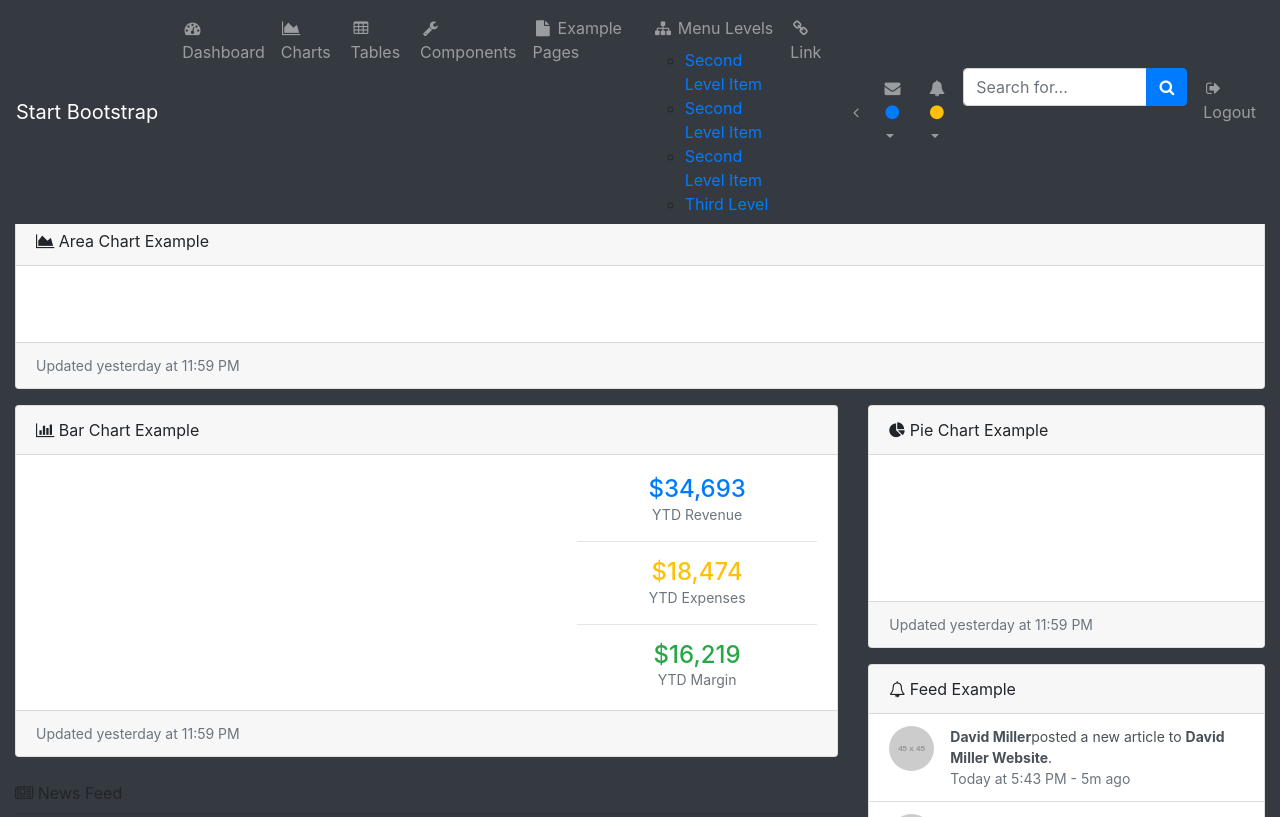
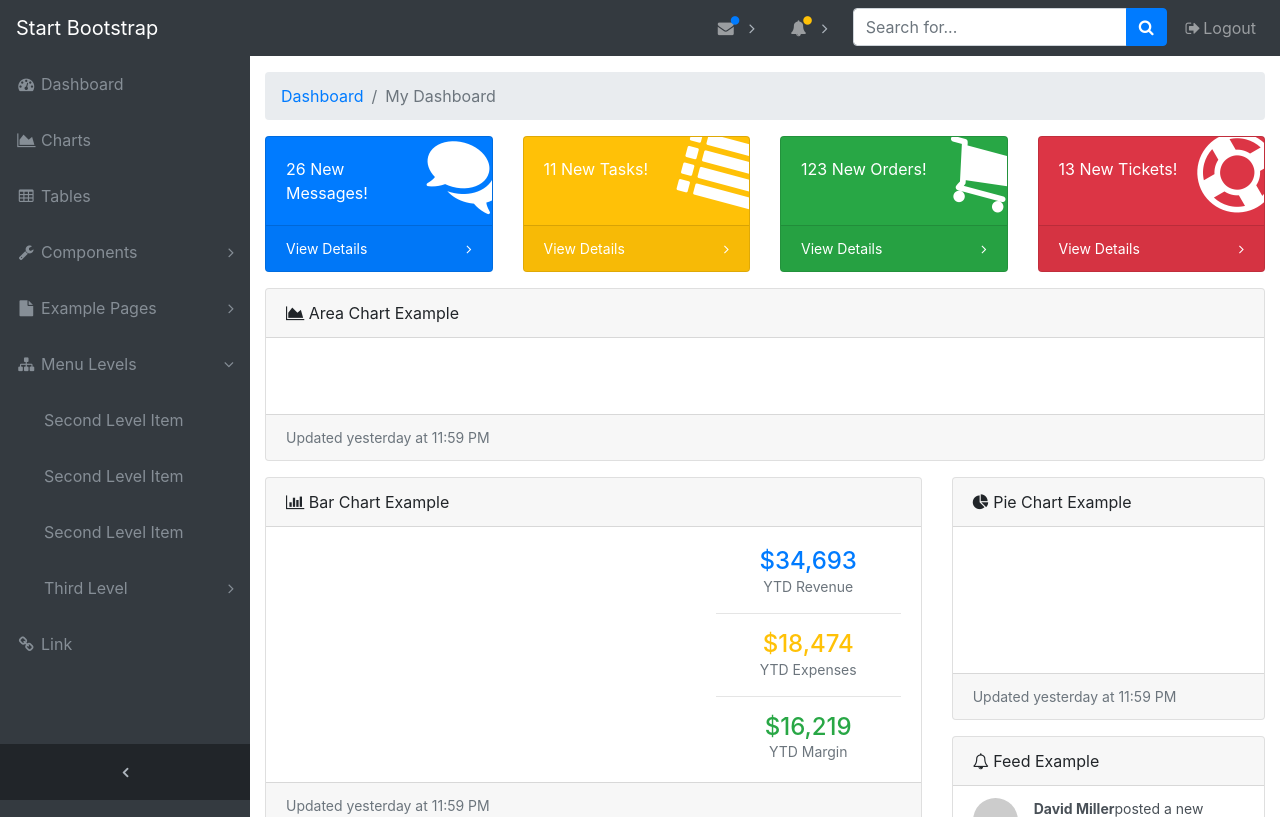
Before and after one commit to joepap981/menooing-ajax, a PHP site: page /admin_index.php in a window 1280 px wide, after a click on "Menu Levels". Shown: the top 817 px of the page. Run offline with PHP 8.4, Linux system fonts and the light colour scheme; grey boxes labelled with a size stand in for pictures from a placeholder-image service; some libraries are stand-ins or nearby versions.

Commit message:
Fix css inport error

```diff
--- a/admin_index.php
+++ b/admin_index.php
@@ -15,7 +15,7 @@
   <!-- Page level plugin CSS-->
   <link href="vendor/datatables/dataTables.bootstrap4.css" rel="stylesheet">
   <!-- Custom styles for this template-->
-  <link href="css/sb-admin.css" rel="stylesheet">
+  <link href="css/admin/admin.css" rel="stylesheet">
 </head>
 
 <body class="fixed-nav sticky-footer bg-dark" id="page-top">
--- /dev/null
+++ b/css/admin/admin.css
@@ -0,0 +1,478 @@
+html {
+  position: relative;
+  min-height: 100%;
+}
+
+body {
+  overflow-x: hidden;
+}
+
+body.sticky-footer {
+  margin-bottom: 56px;
+}
+
+body.sticky-footer .content-wrapper {
+  min-height: calc(100vh - 56px - 56px);
+}
+
+body.fixed-nav {
+  padding-top: 56px;
+}
+
+.content-wrapper {
+  min-height: calc(100vh - 56px);
+  padding-top: 1rem;
+}
+
+.scroll-to-top {
+  position: fixed;
+  right: 15px;
+  bottom: 3px;
+  display: none;
+  width: 50px;
+  height: 50px;
+  text-align: center;
+  color: white;
+  background: rgba(52, 58, 64, 0.5);
+  line-height: 45px;
+}
+
+.scroll-to-top:focus, .scroll-to-top:hover {
+  color: white;
+}
+
+.scroll-to-top:hover {
+  background: #343a40;
+}
+
+.scroll-to-top i {
+  font-weight: 800;
+}
+
+.smaller {
+  font-size: 0.7rem;
+}
+
+.o-hidden {
+  overflow: hidden !important;
+}
+
+.z-0 {
+  z-index: 0;
+}
+
+.z-1 {
+  z-index: 1;
+}
+
+#mainNav .navbar-collapse {
+  overflow: auto;
+  max-height: 75vh;
+}
+
+#mainNav .navbar-collapse .navbar-nav .nav-item .nav-link {
+  cursor: pointer;
+}
+
+#mainNav .navbar-collapse .navbar-sidenav .nav-link-collapse:after {
+  float: right;
+  content: '\f107';
+  font-family: 'FontAwesome';
+}
+
+#mainNav .navbar-collapse .navbar-sidenav .nav-link-collapse.collapsed:after {
+  content: '\f105';
+}
+
+#mainNav .navbar-collapse .navbar-sidenav .sidenav-second-level,
+#mainNav .navbar-collapse .navbar-sidenav .sidenav-third-level {
+  padding-left: 0;
+}
+
+#mainNav .navbar-collapse .navbar-sidenav .sidenav-second-level > li > a,
+#mainNav .navbar-collapse .navbar-sidenav .sidenav-third-level > li > a {
+  display: block;
+  padding: 0.5em 0;
+}
+
+#mainNav .navbar-collapse .navbar-sidenav .sidenav-second-level > li > a:focus, #mainNav .navbar-collapse .navbar-sidenav .sidenav-second-level > li > a:hover,
+#mainNav .navbar-collapse .navbar-sidenav .sidenav-third-level > li > a:focus,
+#mainNav .navbar-collapse .navbar-sidenav .sidenav-third-level > li > a:hover {
+  text-decoration: none;
+}
+
+#mainNav .navbar-collapse .navbar-sidenav .sidenav-second-level > li > a {
+  padding-left: 1em;
+}
+
+#mainNav .navbar-collapse .navbar-sidenav .sidenav-third-level > li > a {
+  padding-left: 2em;
+}
+
+#mainNav .navbar-collapse .sidenav-toggler {
+  display: none;
+}
+
+#mainNav .navbar-collapse .navbar-nav > .nav-item.dropdown > .nav-link {
+  position: relative;
+  min-width: 45px;
+}
+
+#mainNav .navbar-collapse .navbar-nav > .nav-item.dropdown > .nav-link:after {
+  float: right;
+  width: auto;
+  content: '\f105';
+  border: none;
+  font-family: 'FontAwesome';
+}
+
+#mainNav .navbar-collapse .navbar-nav > .nav-item.dropdown > .nav-link .indicator {
+  position: absolute;
+  top: 5px;
+  left: 21px;
+  font-size: 10px;
+}
+
+#mainNav .navbar-collapse .navbar-nav > .nav-item.dropdown.show > .nav-link:after {
+  content: '\f107';
+}
+
+#mainNav .navbar-collapse .navbar-nav > .nav-item.dropdown .dropdown-menu > .dropdown-item > .dropdown-message {
+  overflow: hidden;
+  max-width: none;
+  text-overflow: ellipsis;
+}
+
+@media (min-width: 992px) {
+  #mainNav .navbar-brand {
+    width: 250px;
+  }
+  #mainNav .navbar-collapse {
+    overflow: visible;
+    max-height: none;
+  }
+  #mainNav .navbar-collapse .navbar-sidenav {
+    position: absolute;
+    top: 0;
+    left: 0;
+    -webkit-flex-direction: column;
+    -ms-flex-direction: column;
+    flex-direction: column;
+    margin-top: 56px;
+  }
+  #mainNav .navbar-collapse .navbar-sidenav > .nav-item {
+    width: 250px;
+    padding: 0;
+  }
+  #mainNav .navbar-collapse .navbar-sidenav > .nav-item > .nav-link {
+    padding: 1em;
+  }
+  #mainNav .navbar-collapse .navbar-sidenav > .nav-item .sidenav-second-level,
+  #mainNav .navbar-collapse .navbar-sidenav > .nav-item .sidenav-third-level {
+    padding-left: 0;
+    list-style: none;
+  }
+  #mainNav .navbar-collapse .navbar-sidenav > .nav-item .sidenav-second-level > li,
+  #mainNav .navbar-collapse .navbar-sidenav > .nav-item .sidenav-third-level > li {
+    width: 250px;
+  }
+  #mainNav .navbar-collapse .navbar-sidenav > .nav-item .sidenav-second-level > li > a,
+  #mainNav .navbar-collapse .navbar-sidenav > .nav-item .sidenav-third-level > li > a {
+    padding: 1em;
+  }
+  #mainNav .navbar-collapse .navbar-sidenav > .nav-item .sidenav-second-level > li > a {
+    padding-left: 2.75em;
+  }
+  #mainNav .navbar-collapse .navbar-sidenav > .nav-item .sidenav-third-level > li > a {
+    padding-left: 3.75em;
+  }
+  #mainNav .navbar-collapse .navbar-nav > .nav-item.dropdown > .nav-link {
+    min-width: 0;
+  }
+  #mainNav .navbar-collapse .navbar-nav > .nav-item.dropdown > .nav-link:after {
+    width: 24px;
+    text-align: center;
+  }
+  #mainNav .navbar-collapse .navbar-nav > .nav-item.dropdown .dropdown-menu > .dropdown-item > .dropdown-message {
+    max-width: 300px;
+  }
+}
+
+#mainNav.fixed-top .sidenav-toggler {
+  display: none;
+}
+
+@media (min-width: 992px) {
+  #mainNav.fixed-top .navbar-sidenav {
+    height: calc(100vh - 112px);
+  }
+  #mainNav.fixed-top .sidenav-toggler {
+    position: absolute;
+    top: 0;
+    left: 0;
+    display: flex;
+    -webkit-flex-direction: column;
+    -ms-flex-direction: column;
+    flex-direction: column;
+    margin-top: calc(100vh - 56px);
+  }
+  #mainNav.fixed-top .sidenav-toggler > .nav-item {
+    width: 250px;
+    padding: 0;
+  }
+  #mainNav.fixed-top .sidenav-toggler > .nav-item > .nav-link {
+    padding: 1em;
+  }
+}
+
+#mainNav.fixed-top.navbar-dark .sidenav-toggler {
+  background-color: #212529;
+}
+
+#mainNav.fixed-top.navbar-dark .sidenav-toggler a i {
+  color: #adb5bd;
+}
+
+#mainNav.fixed-top.navbar-light .sidenav-toggler {
+  background-color: #dee2e6;
+}
+
+#mainNav.fixed-top.navbar-light .sidenav-toggler a i {
+  color: rgba(0, 0, 0, 0.5);
+}
+
+body.sidenav-toggled #mainNav.fixed-top .sidenav-toggler {
+  overflow-x: hidden;
+  width: 55px;
+}
+
+body.sidenav-toggled #mainNav.fixed-top .sidenav-toggler .nav-item,
+body.sidenav-toggled #mainNav.fixed-top .sidenav-toggler .nav-link {
+  width: 55px !important;
+}
+
+body.sidenav-toggled #mainNav.fixed-top #sidenavToggler i {
+  -webkit-transform: scaleX(-1);
+  -moz-transform: scaleX(-1);
+  -o-transform: scaleX(-1);
+  transform: scaleX(-1);
+  filter: FlipH;
+  -ms-filter: 'FlipH';
+}
+
+#mainNav.static-top .sidenav-toggler {
+  display: none;
+}
+
+@media (min-width: 992px) {
+  #mainNav.static-top .sidenav-toggler {
+    display: flex;
+  }
+}
+
+body.sidenav-toggled #mainNav.static-top #sidenavToggler i {
+  -webkit-transform: scaleX(-1);
+  -moz-transform: scaleX(-1);
+  -o-transform: scaleX(-1);
+  transform: scaleX(-1);
+  filter: FlipH;
+  -ms-filter: 'FlipH';
+}
+
+.content-wrapper {
+  overflow-x: hidden;
+  background: white;
+}
+
+@media (min-width: 992px) {
+  .content-wrapper {
+    margin-left: 250px;
+  }
+}
+
+#sidenavToggler i {
+  font-weight: 800;
+}
+
+.navbar-sidenav-tooltip.show {
+  display: none;
+}
+
+@media (min-width: 992px) {
+  body.sidenav-toggled .content-wrapper {
+    margin-left: 55px;
+  }
+}
+
+body.sidenav-toggled .navbar-sidenav {
+  width: 55px;
+}
+
+body.sidenav-toggled .navbar-sidenav .nav-link-text {
+  display: none;
+}
+
+body.sidenav-toggled .navbar-sidenav .nav-item,
+body.sidenav-toggled .navbar-sidenav .nav-link {
+  width: 55px !important;
+}
+
+body.sidenav-toggled .navbar-sidenav .nav-item:after,
+body.sidenav-toggled .navbar-sidenav .nav-link:after {
+  display: none;
+}
+
+body.sidenav-toggled .navbar-sidenav .nav-item {
+  white-space: nowrap;
+}
+
+body.sidenav-toggled .navbar-sidenav-tooltip.show {
+  display: flex;
+}
+
+#mainNav.navbar-dark .navbar-collapse .navbar-sidenav .nav-link-collapse:after {
+  color: #868e96;
+}
+
+#mainNav.navbar-dark .navbar-collapse .navbar-sidenav > .nav-item > .nav-link {
+  color: #868e96;
+}
+
+#mainNav.navbar-dark .navbar-collapse .navbar-sidenav > .nav-item > .nav-link:hover {
+  color: #adb5bd;
+}
+
+#mainNav.navbar-dark .navbar-collapse .navbar-sidenav > .nav-item .sidenav-second-level > li > a,
+#mainNav.navbar-dark .navbar-collapse .navbar-sidenav > .nav-item .sidenav-third-level > li > a {
+  color: #868e96;
+}
+
+#mainNav.navbar-dark .navbar-collapse .navbar-sidenav > .nav-item .sidenav-second-level > li > a:focus, #mainNav.navbar-dark .navbar-collapse .navbar-sidenav > .nav-item .sidenav-second-level > li > a:hover,
+#mainNav.navbar-dark .navbar-collapse .navbar-sidenav > .nav-item .sidenav-third-level > li > a:focus,
+#mainNav.navbar-dark .navbar-collapse .navbar-sidenav > .nav-item .sidenav-third-level > li > a:hover {
+  color: #adb5bd;
+}
+
+#mainNav.navbar-dark .navbar-collapse .navbar-nav > .nav-item.dropdown > .nav-link:after {
+  color: #adb5bd;
+}
+
+@media (min-width: 992px) {
+  #mainNav.navbar-dark .navbar-collapse .navbar-sidenav {
+    background: #343a40;
+  }
+  #mainNav.navbar-dark .navbar-collapse .navbar-sidenav li.active a {
+    color: white !important;
+    background-color: #495057;
+  }
+  #mainNav.navbar-dark .navbar-collapse .navbar-sidenav li.active a:focus, #mainNav.navbar-dark .navbar-collapse .navbar-sidenav li.active a:hover {
+    color: white;
+  }
+  #mainNav.navbar-dark .navbar-collapse .navbar-sidenav > .nav-item .sidenav-second-level,
+  #mainNav.navbar-dark .navbar-collapse .navbar-sidenav > .nav-item .sidenav-third-level {
+    background: #343a40;
+  }
+}
+
+#mainNav.navbar-light .navbar-collapse .navbar-sidenav .nav-link-collapse:after {
+  color: rgba(0, 0, 0, 0.5);
+}
+
+#mainNav.navbar-light .navbar-collapse .navbar-sidenav > .nav-item > .nav-link {
+  color: rgba(0, 0, 0, 0.5);
+}
+
+#mainNav.navbar-light .navbar-collapse .navbar-sidenav > .nav-item > .nav-link:hover {
+  color: rgba(0, 0, 0, 0.7);
+}
+
+#mainNav.navbar-light .navbar-collapse .navbar-sidenav > .nav-item .sidenav-second-level > li > a,
+#mainNav.navbar-light .navbar-collapse .navbar-sidenav > .nav-item .sidenav-third-level > li > a {
+  color: rgba(0, 0, 0, 0.5);
+}
+
+#mainNav.navbar-light .navbar-collapse .navbar-sidenav > .nav-item .sidenav-second-level > li > a:focus, #mainNav.navbar-light .navbar-collapse .navbar-sidenav > .nav-item .sidenav-second-level > li > a:hover,
+#mainNav.navbar-light .navbar-collapse .navbar-sidenav > .nav-item .sidenav-third-level > li > a:focus,
+#mainNav.navbar-light .navbar-collapse .navbar-sidenav > .nav-item .sidenav-third-level > li > a:hover {
+  color: rgba(0, 0, 0, 0.7);
+}
+
+#mainNav.navbar-light .navbar-collapse .navbar-nav > .nav-item.dropdown > .nav-link:after {
+  color: rgba(0, 0, 0, 0.5);
+}
+
+@media (min-width: 992px) {
+  #mainNav.navbar-light .navbar-collapse .navbar-sidenav {
+    background: #f8f9fa;
+  }
+  #mainNav.navbar-light .navbar-collapse .navbar-sidenav li.active a {
+    color: #000 !important;
+    background-color: #e9ecef;
+  }
+  #mainNav.navbar-light .navbar-collapse .navbar-sidenav li.active a:focus, #mainNav.navbar-light .navbar-collapse .navbar-sidenav li.active a:hover {
+    color: #000;
+  }
+  #mainNav.navbar-light .navbar-collapse .navbar-sidenav > .nav-item .sidenav-second-level,
+  #mainNav.navbar-light .navbar-collapse .navbar-sidenav > .nav-item .sidenav-third-level {
+    background: #f8f9fa;
+  }
+}
+
+.card-body-icon {
+  position: absolute;
+  z-index: 0;
+  top: -25px;
+  right: -25px;
+  font-size: 5rem;
+  -webkit-transform: rotate(15deg);
+  -ms-transform: rotate(15deg);
+  transform: rotate(15deg);
+}
+
+@media (min-width: 576px) {
+  .card-columns {
+    column-count: 1;
+  }
+}
+
+@media (min-width: 768px) {
+  .card-columns {
+    column-count: 2;
+  }
+}
+
+@media (min-width: 1200px) {
+  .card-columns {
+    column-count: 2;
+  }
+}
+
+.card-login {
+  max-width: 25rem;
+}
+
+.card-register {
+  max-width: 40rem;
+}
+
+footer.sticky-footer {
+  position: absolute;
+  right: 0;
+  bottom: 0;
+  width: 100%;
+  height: 56px;
+  background-color: #e9ecef;
+  line-height: 55px;
+}
+
+@media (min-width: 992px) {
+  footer.sticky-footer {
+    width: calc(100% - 250px);
+  }
+}
+
+@media (min-width: 992px) {
+  body.sidenav-toggled footer.sticky-footer {
+    width: calc(100% - 55px);
+  }
+}
--- a/view/user/user-signin.php
+++ b/view/user/user-signin.php
@@ -1,5 +1,5 @@
 <!-- Custom styles for this template -->
-<link href="css/uesr/userlogin.css" rel="stylesheet">
+<link href="css/user/userlogin.css" rel="stylesheet">
 
 <div class="container">
 	<div class="card card-login mx-auto mt-5">
```
